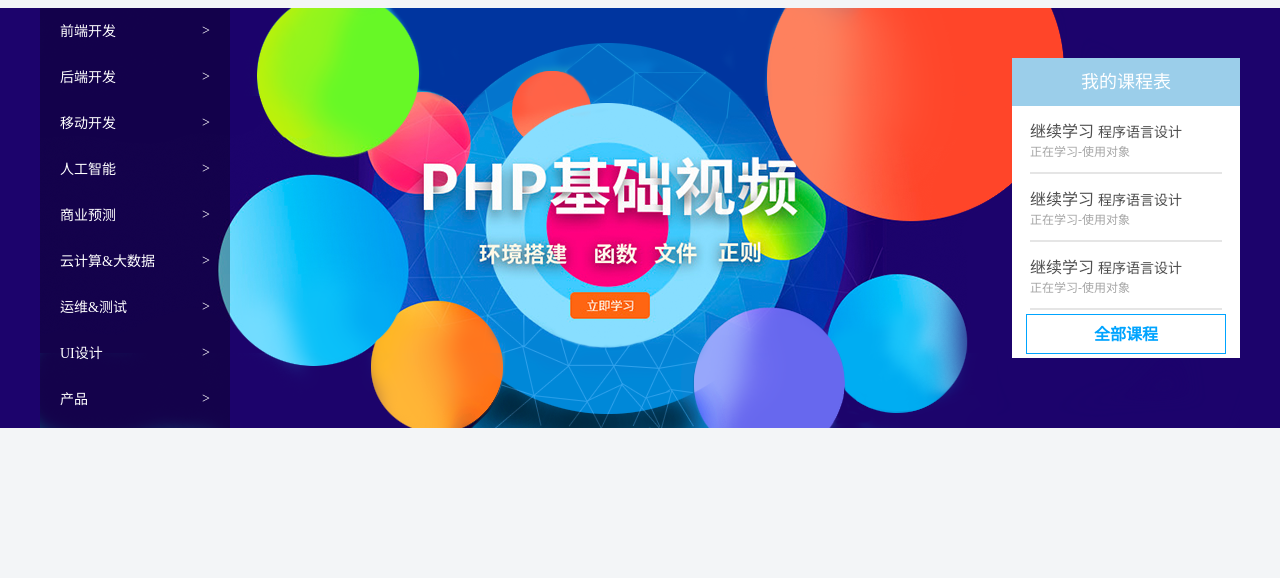
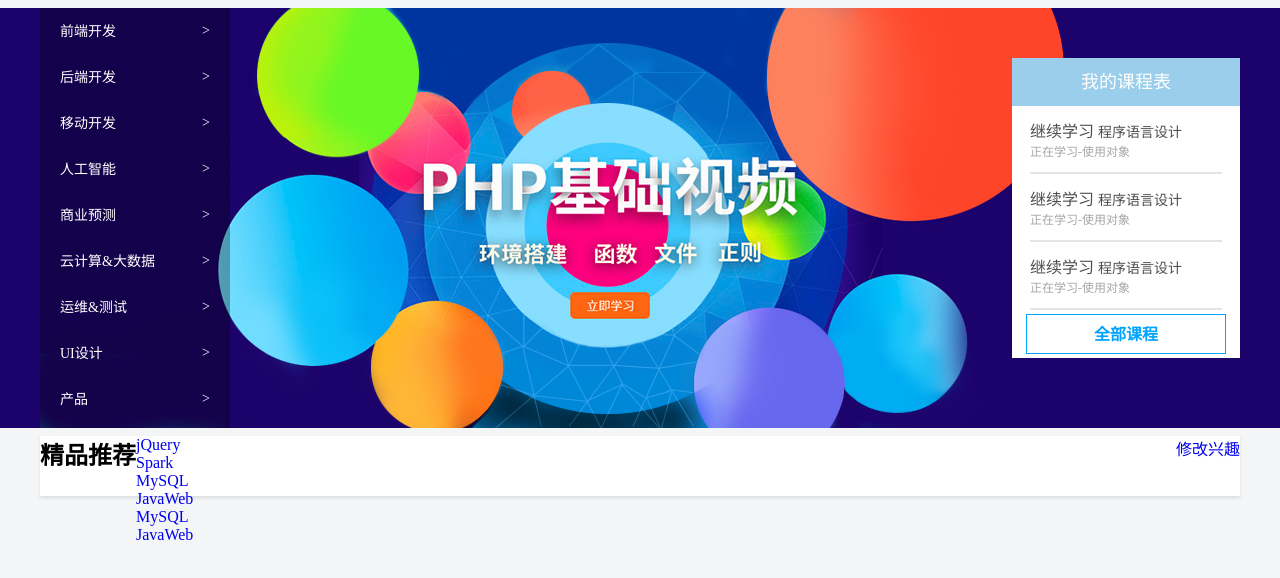
Before and after one commit to LL-Elsie/Project, a plain HTML site: page study/index.html in a window 1280 px wide. Shown: the part 94-672 px from the top of the page. Drawn offline with Linux system fonts and the light colour scheme.

Commit message:
代码新增091201

```diff
--- a/study/CSS/index.css
+++ b/study/CSS/index.css
@@ -196,3 +196,23 @@ h1 {
     text-align: center;
     line-height: 40px;
 }
+
+/* 精品推荐 */
+.goods {
+    margin-top: 8px;
+    height: 60px;
+    background-color: #fff;
+    box-shadow: 0px 2px 3px 0px
+		rgba(118, 118, 118, 0.2);
+}
+.goods h2 {
+    float: left;
+}
+
+.goods ul {
+    float: left;
+}
+
+.goods .xingqu {
+    float: right;
+}
--- a/study/index.html
+++ b/study/index.html
@@ -73,5 +73,18 @@
         </div>
     </div>
 
+    <!-- 精品推荐 -->
+    <div class="goods wrapper">
+        <h2>精品推荐</h2>
+        <ul>
+            <li><a href="#">jQuery</a></li>
+            <li><a href="#">Spark</a></li>
+            <li><a href="#">MySQL</a></li>
+            <li><a href="#">JavaWeb</a></li>
+            <li><a href="#">MySQL</a></li>
+            <li><a href="#">JavaWeb</a></li>
+        </ul>
+        <a href="#" class="xingqu">修改兴趣</a>
+    </div>
 </body>
 </html>
```
